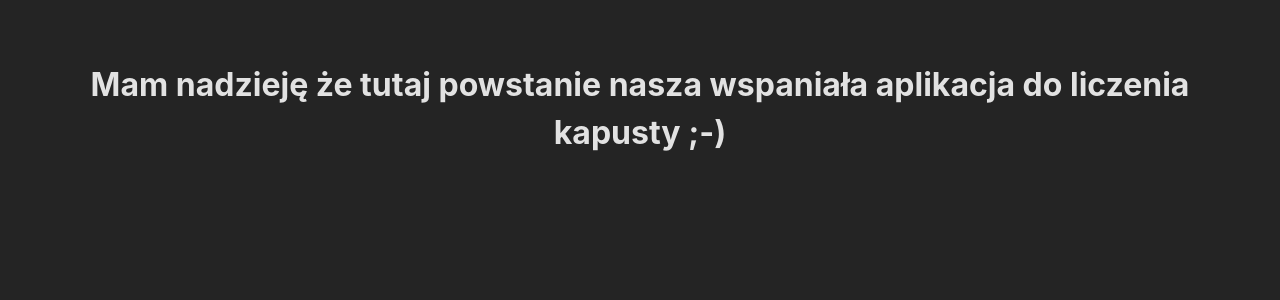
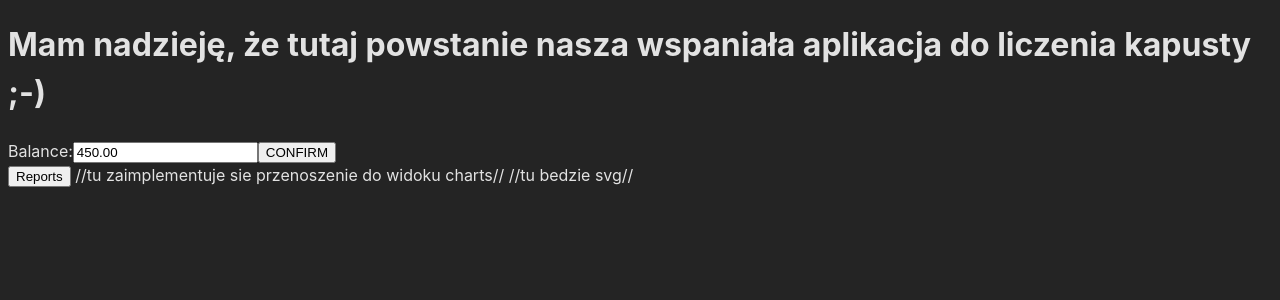
Before and after one commit to ToporekDaniel/kapusta-app, a React (Vite) app: page / in a window 1280 px wide. Shown: the top 300 px of the page. Built offline with nearby package versions, Linux system fonts and the light colour scheme.

Commit message:
stworzony komp dashboard oraz balance

```diff
--- a/src/App.jsx
+++ b/src/App.jsx
@@ -1,13 +1,22 @@
-import "./App.css";
+import React from 'react';
+import Dashboard from './components/Dashboard/Dashboard';
 
 function App() {
+  const expenses = [
+    { id: 1, amount: 120.00, category: 'Food' },
+    { id: 2, amount: 80.00, category: 'Transport' }
+  ];
+
+  const income = [
+    { id: 1, amount: 500.00, category: 'Salary' },
+    { id: 2, amount: 150.00, category: 'Freelance' }
+  ];
+
   return (
-    <>
-      <h1>
-        Mam nadzieję że tutaj powstanie nasza wspaniała aplikacja do liczenia
-        kapusty ;-)
-      </h1>
-    </>
+    <div>
+      <h1>Mam nadzieję, że tutaj powstanie nasza wspaniała aplikacja do liczenia kapusty ;-)</h1>
+      <Dashboard expenses={expenses} income={income} />
+    </div>
   );
 }
 
--- /dev/null
+++ b/src/components/Balance/Balance.jsx
@@ -0,0 +1,40 @@
+import React, { useState, useEffect } from 'react';
+// import './Balance.css';
+
+function Balance({ expenses, income }) {
+  const [balance, setBalance] = useState(0);
+  const [inputBalance, setInputBalance] = useState('');
+
+  useEffect(() => {
+    const totalExpenses = expenses.reduce((acc, expense) => acc + expense.amount, 0);
+    const totalIncome = income.reduce((acc, income) => acc + income.amount, 0);
+    const calculatedBalance = totalIncome - totalExpenses;
+    setBalance(calculatedBalance);
+    setInputBalance(calculatedBalance.toFixed(2));
+  }, [expenses, income]);
+
+  const handleConfirm = () => {
+    setBalance(parseFloat(inputBalance));
+    alert('Balance confirmed: ' + inputBalance + ' UAH');
+    saveBalanceToDatabase();
+  };
+
+  const handleInputChange = (e) => {
+    setInputBalance(e.target.value);
+  };
+
+  return (
+    <div className="balance-container">
+      <label className="balance-label">Balance:</label>
+      <input
+        type="text"
+        className="balance-value"
+        value={inputBalance}
+        onChange={handleInputChange}
+      />
+      <button className="confirm-button" onClick={handleConfirm}>CONFIRM</button>
+    </div>
+  );
+}
+
+export default Balance;
--- /dev/null
+++ b/src/components/Dashboard/Dashboard.jsx
@@ -0,0 +1,13 @@
+import React from 'react';
+import Balance from '../Balance/Balance';
+import Reports from '../Reports/Reports';
+function Dashboard({ expenses, income }) {
+  return (
+    <div>
+      <Balance expenses={expenses} income={income} />
+      <Reports />
+    </div>
+  );
+}
+
+export default Dashboard;
--- /dev/null
+++ b/src/components/Reports/Reports.jsx
@@ -0,0 +1,11 @@
+
+function Reports() {
+  return (
+    <div className="reports">
+<button onClick={() => history.push('/reports')}>Reports</button>   //tu zaimplementuje sie przenoszenie do widoku charts//
+      //tu bedzie svg//
+    </div>
+  );
+}
+
+export default Reports;
--- a/src/components/UI/Button/Button.js
+++ /dev/null
@@ -1 +0,0 @@
-<button></button>
```
Also changed, not shown: src/assets/icons/icons.svg (deleted), src/assets/images/img.jpg (deleted).
